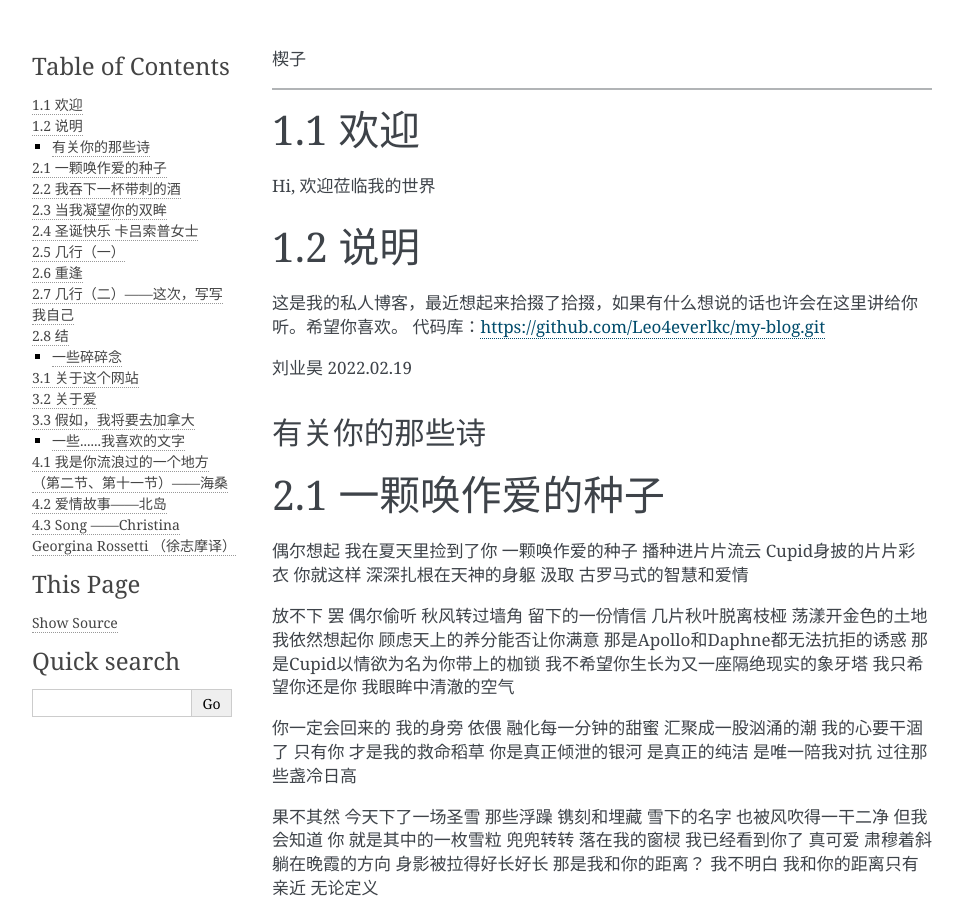
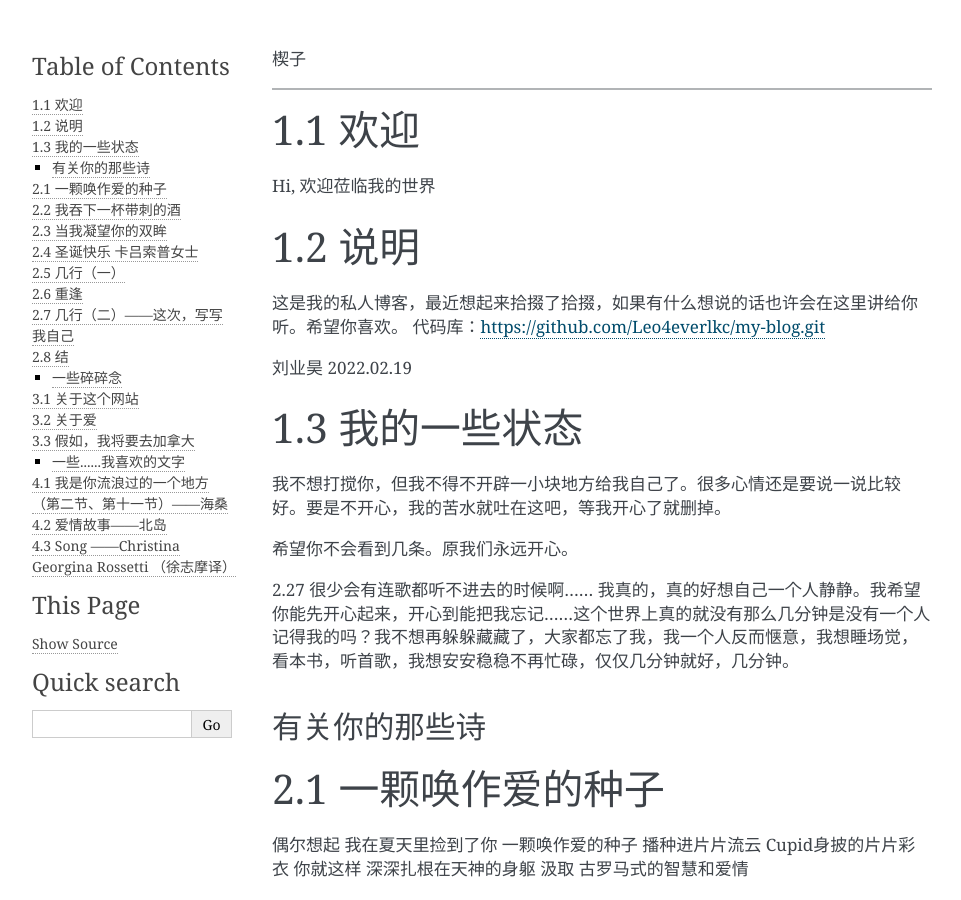
Before and after one commit to Leo4everlkc/my-blog, a Sphinx documentation site: the page built from source/language_introduction.rst, in a window 1280 px wide and 900 px high. Shown: the whole window, without its empty margins (148-1109 px from the left). Built offline with Sphinx 7.4.7, drawn with Linux system fonts in a browser that asks for light colours.

Commit message:
Update language_introduction.rst

```diff
--- a/source/language_introduction.rst
+++ b/source/language_introduction.rst
@@ -14,6 +14,18 @@ Hi, 欢迎莅临我的世界
 代码库：https://github.com/Leo4everlkc/my-blog.git
 
 刘业昊 2022.02.19
+
+1.3 我的一些状态
+---------------------
+
+我不想打搅你，但我不得不开辟一小块地方给我自己了。很多心情还是要说一说比较好。要是不开心，我的苦水就吐在这吧，等我开心了就删掉。
+
+希望你不会看到几条。原我们永远开心。
+
+2.27
+很少会有连歌都听不进去的时候啊……
+我真的，真的好想自己一个人静静。我希望你能先开心起来，开心到能把我忘记……这个世界上真的就没有那么几分钟是没有一个人记得我的吗？我不想再躲躲藏藏了，大家都忘了我，我一个人反而惬意，我想睡场觉，看本书，听首歌，我想安安稳稳不再忙碌，仅仅几分钟就好，几分钟。
+
 
 有关你的那些诗
 ======================
```
